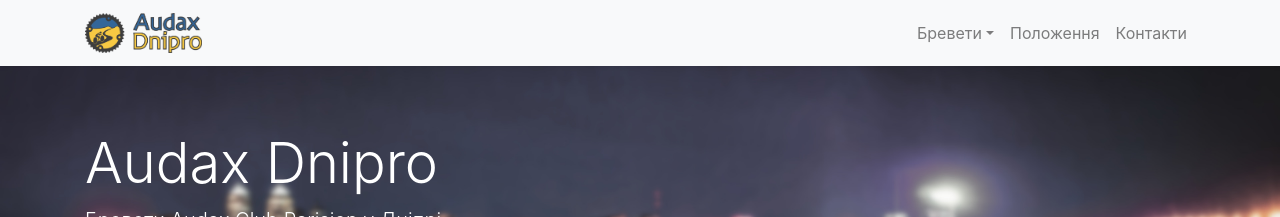
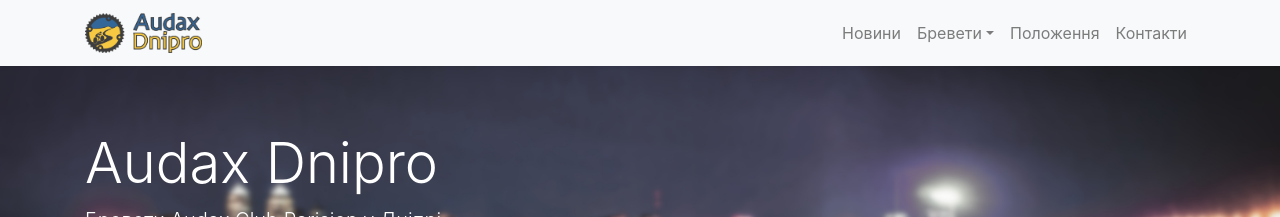
Before and after one commit to s-chizhik/audax.dp.ua, a Jekyll site: the page built from index.html, in a window 1280 px wide. Shown: the top 217 px of the page. Built offline with Jekyll 4.4.1, drawn with Linux system fonts in a browser that asks for light colours; nearby versions of some CDN libraries.

Commit message:
news page

```diff
--- a/_includes/header.html
+++ b/_includes/header.html
@@ -15,6 +15,10 @@
 
 
             <ul class="navbar-nav ml-auto">
+                <li class="nav-item">
+                    <a class="nav-link" href="{{ "/news"|relative_url }}">Новини</a>
+                </li>
+
                 <li class="nav-item dropdown">
                     <a class="nav-link dropdown-toggle" href="#" data-toggle="dropdown" aria-haspopup="true"
                        aria-expanded="false">Бревети</a>
--- /dev/null
+++ b/news.html
@@ -0,0 +1,5 @@
+---
+title: Новини
+layout: post
+---
+{% include news_list.html %}
```
Also changed, not shown: _includes/news_list.html (added, +10 -0 lines).
